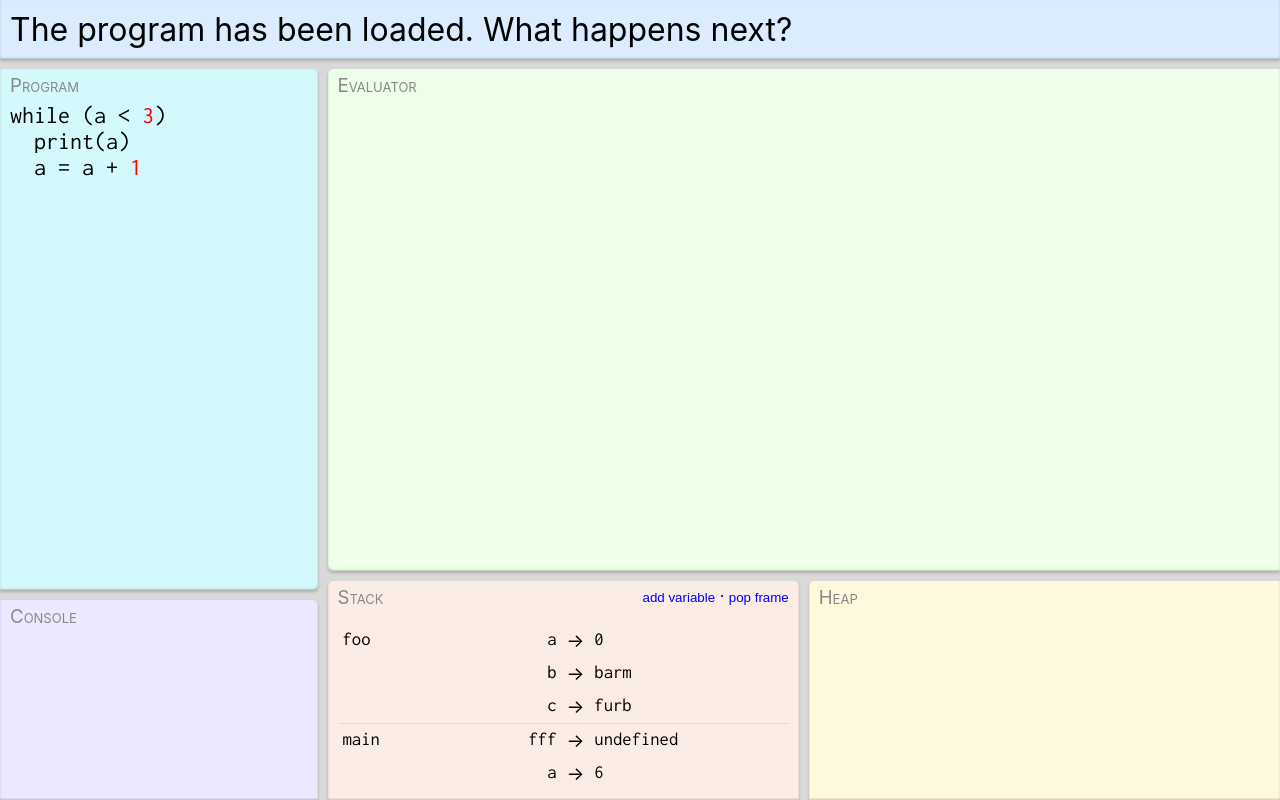
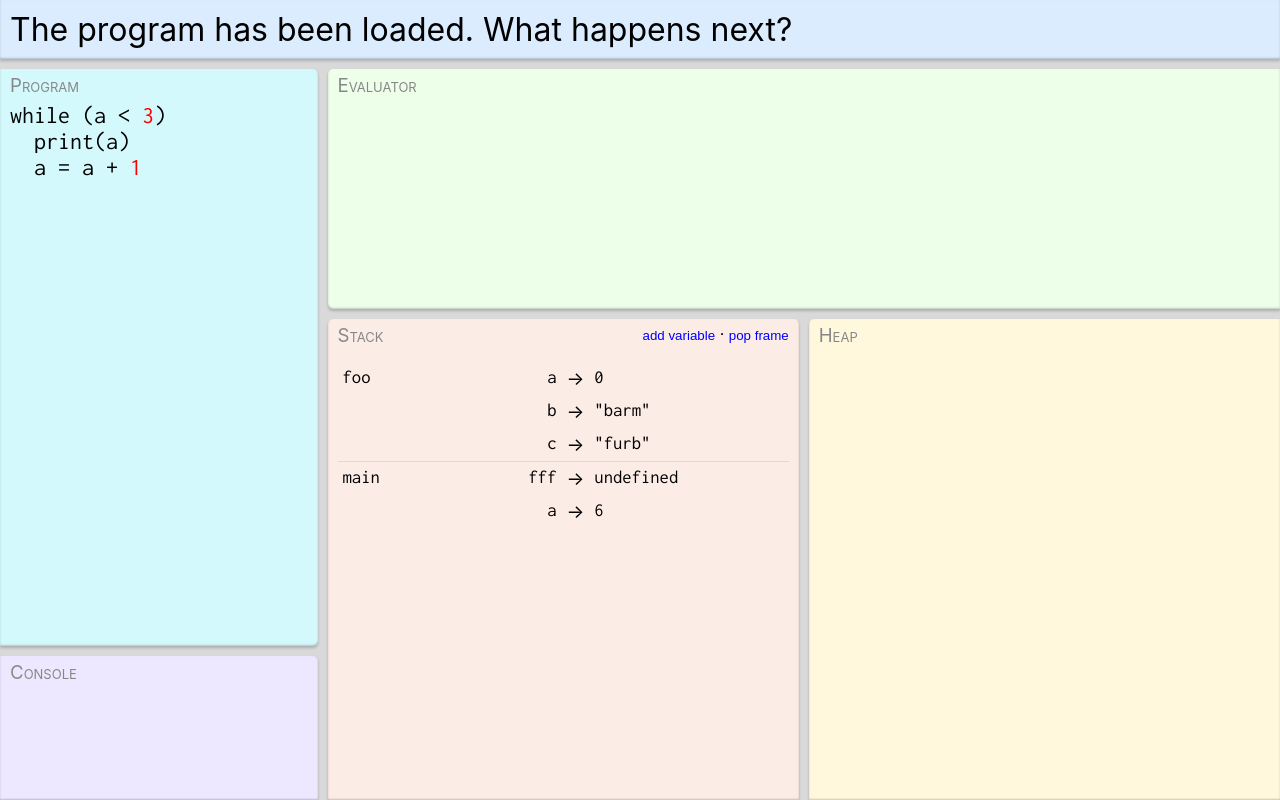
Before and after one commit to twodee/simpathy, a React (Create React App) app: page / in a window 1280 px wide. Built offline with nearby package versions, Linux system fonts and the light colour scheme.

Commit message:
Enforce punctuation to distinguish types.

```diff
--- a/src/App.css
+++ b/src/App.css
@@ -29,6 +29,8 @@ body {
 
 #bottom-panel {
   flex: 1 1;
+  flex-basis: 0;
+  min-height: 0;
   display: flex;
   flex-direction: row;
 }
@@ -73,10 +75,6 @@ h1 {
 
 #program {
   padding: 0 10px;
-  /* display: none; */
-  /* min-height: 0; */
-  /* height: 100%; */
-  /* transform: translateX(-5px); */
   font-size: 18pt;
   overflow: auto;
   white-space: nowrap;
@@ -86,6 +84,7 @@ h1 {
 
 #console {
   white-space: pre;
+  padding: 0 10px;
 }
 
 #evaluator {
@@ -179,11 +178,13 @@ h1 {
 #memory-panel {
   display: flex;
   flex-direction: row;
+  flex: 2 1;
+  flex-basis: 0;
+  min-height: 0;
 }
 
 #heap-panel, #stack-panel, #evaluator-panel, #program-panel, #console-panel, #prompter-panel {
   position: relative;
-  /* padding: 10px; */
   box-shadow: rgba(0,0,0,0.2) 0px 2px 3px, inset rgba(0,0,0,0.2) 0px -1px 2px;
   background-color: white;
   margin: 0;
@@ -192,20 +193,21 @@ h1 {
 #prompter-panel {
   display: flex;
   align-items: center;
-  /* background-color: #E6F7FE; */
   background-color: #DAECFE;
   padding: 10px;
 }
 
 #console-panel {
   flex: 1 1;
-  min-height: 200px;
+  min-height: 0;
   border-top-right-radius: 5px;
   background-color: #EDE8FF;
 }
 
 #stack-panel {
   flex: 1 1;
+  flex-basis: 0;
+  min-width: 0;
   background-color: rgb(85%, 85%, 85%);
   border-radius: 5px 5px 0 0;
   background-color: #FCECE6;
@@ -213,13 +215,16 @@ h1 {
 
 #heap-panel {
   flex: 1 1;
+  flex-basis: 0;
+  min-width: 0;
   border-radius: 5px 0 0 0;
   background-color: cornsilk;
 }
 
 #program-panel {
-  flex: 4 4;
+  flex: 4 1;
   flex-basis: 0;
+  min-height: 0;
   border-radius: 0 5px 5px 0;
   background-color: #D4F9FC;
   display: flex;
@@ -228,6 +233,8 @@ h1 {
 
 #evaluator-panel {
   flex: 1 1;
+  flex-basis: 0;
+  min-height: 0;
   background-color: cyan;
   border-radius: 5px 0 0 5px;
   display: flex;
--- a/src/ast.js
+++ b/src/ast.js
@@ -1208,7 +1208,7 @@ export class ExpressionLiteral extends Expression {
 
   evaluatorify(state, dispatch, callbacks, isParenthesized) {
     return (
-      <span className="subexpression expression-piece literal">{this.value.toString()}</span>
+      <span className="subexpression expression-piece literal">{this.toString()}</span>
     );
   }
 
@@ -1235,6 +1235,23 @@ export class ExpressionReal extends ExpressionLiteral {
 }
 
 export class ExpressionString extends ExpressionLiteral {
+  toString() {
+    // TODO escape
+    return `"${this.value.toString()}"`;
+  }
+}
+
+export class ExpressionCharacter extends ExpressionLiteral {
+  toString() {
+    // TODO escape
+    return `'${this.value.toString()}'`;
+  }
+}
+
+export class ExpressionAddress extends ExpressionLiteral {
+  toString() {
+    return `x${this.value.toString()}`;
+  }
 }
 
 export class ExpressionBoolean extends ExpressionLiteral {
@@ -1305,18 +1322,22 @@ export class ExpressionUndefined extends Expression {
 export function parseLiteral(expression) {
   if (expression.match(/^-?\d+$/)) {
     return new ExpressionInteger(parseInt(expression));
-  } else if (expression.match(/^$/)) {
-    return new ExpressionUnit();
   } else if (expression.match(/^-?(\d+\.\d*|\d*.\d+)$/)) {
     return new ExpressionReal(parseFloat(expression));
   } else if (expression.match(/^true$/)) {
     return new ExpressionBoolean(true);
   } else if (expression.match(/^false$/)) {
     return new ExpressionBoolean(false);
+  } else if (expression.match(/^void$/)) {
+    return new ExpressionUnit();
+  } else if (expression.match(/^'.'$/)) {
+    return new ExpressionCharacter(expression.slice(1, -1));
   } else if (expression.match(/^".*"$/)) {
     return new ExpressionString(expression.slice(1, -1));
+  } else if (expression.match(/^x[0-9A-Fa-f]+$/)) {
+    return new ExpressionAddress(expression.slice(1));
   } else {
-    return new ExpressionString(expression);
+    return new null;
   }
 }
 
--- a/src/reducers.js
+++ b/src/reducers.js
@@ -42,7 +42,7 @@ const initialState = {
       variables: [
         {
           name: 'fff',
-          current: new ExpressionString('undefined'),
+          current: new ExpressionUndefined(),
           history: [],
         },
         {
```
